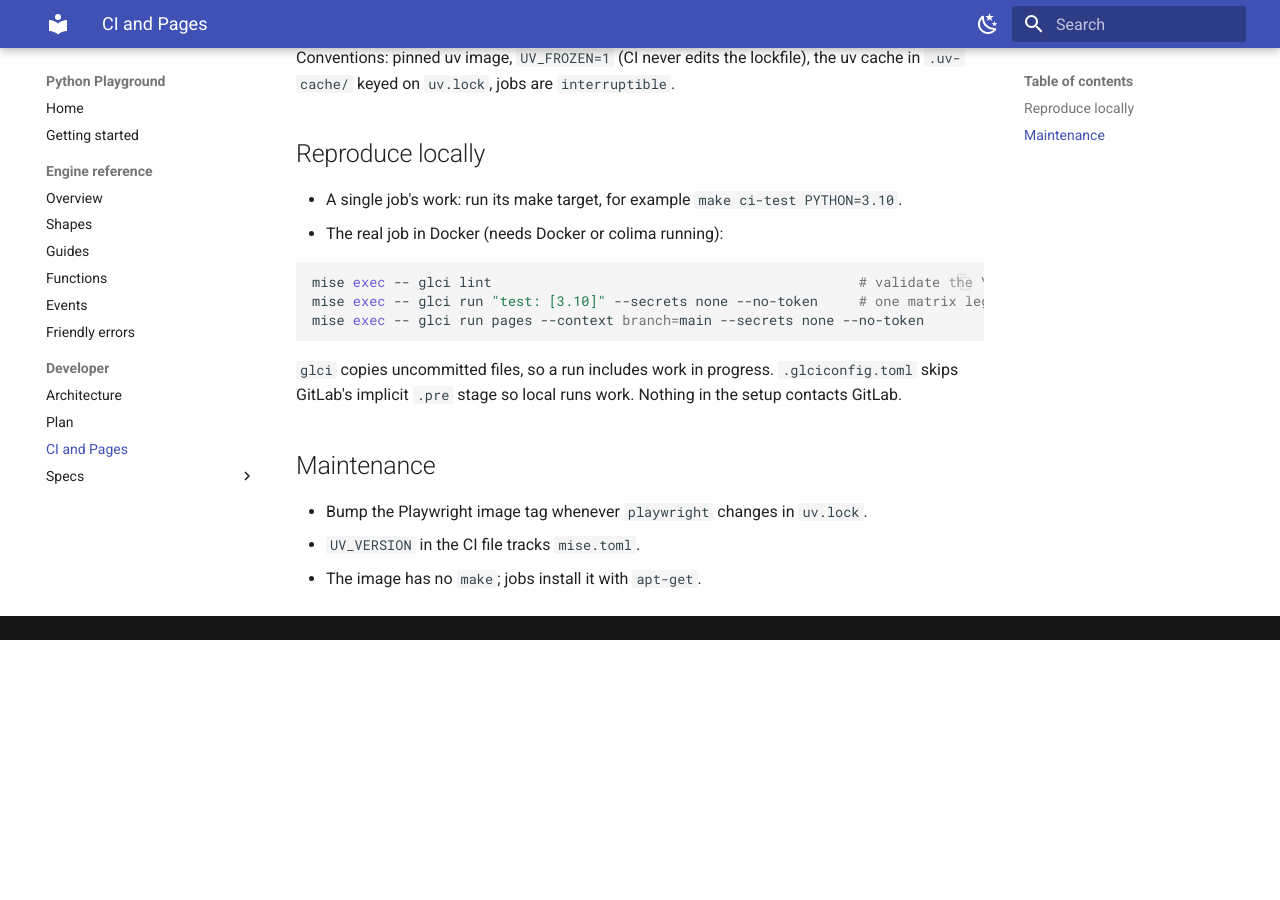
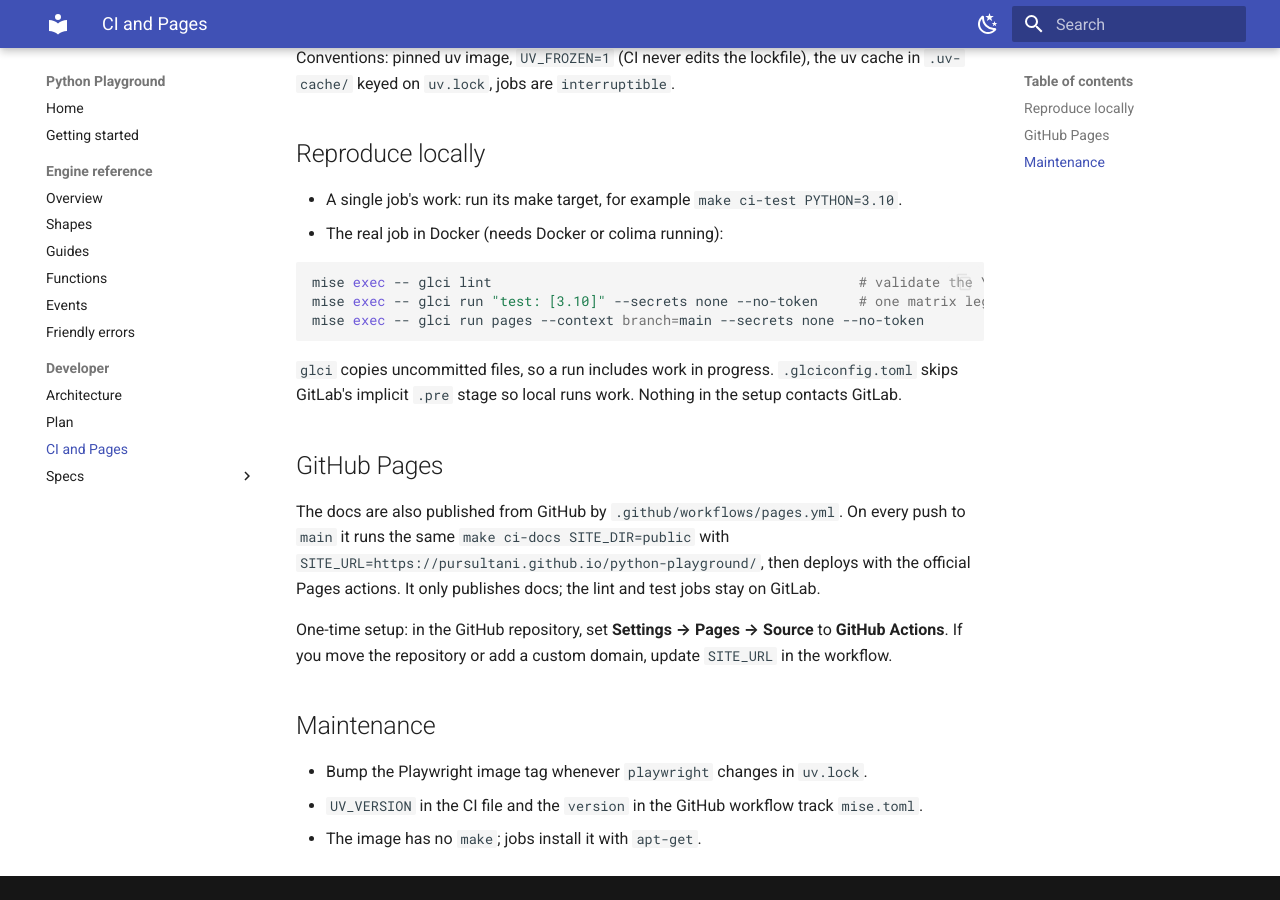
Before and after one commit to pursultani/python-playground, an MkDocs documentation site: the page built from docs/developer/ci.md, in a window 1280 px wide and 900 px high, scrolled down 589 px. Built offline with MkDocs 1.6.1 and Material for MkDocs 9.7.7, drawn with Linux system fonts in a browser that asks for light colours; before the commit the page ends 1229 px from its top, so only the background shows below that.

Commit message:
ci: publish docs on GitHub Pages
Add a GitHub Actions workflow that builds the docs with make ci-docs and deploys them to Pages on every push to main. Document it in docs/developer/ci.md.

```diff
--- a/docs/developer/ci.md
+++ b/docs/developer/ci.md
@@ -28,8 +28,18 @@ mise exec -- glci run pages --context branch=main --secrets none --no-token
 `glci` copies uncommitted files, so a run includes work in progress. `.glciconfig.toml` skips
 GitLab's implicit `.pre` stage so local runs work. Nothing in the setup contacts GitLab.
 
+## GitHub Pages
+
+The docs are also published from GitHub by `.github/workflows/pages.yml`. On every push to
+`main` it runs the same `make ci-docs SITE_DIR=public` with
+`SITE_URL=https://pursultani.github.io/python-playground/`, then deploys with the official
+Pages actions. It only publishes docs; the lint and test jobs stay on GitLab.
+
+One-time setup: in the GitHub repository, set **Settings → Pages → Source** to **GitHub Actions**.
+If you move the repository or add a custom domain, update `SITE_URL` in the workflow.
+
 ## Maintenance
 
 - Bump the Playwright image tag whenever `playwright` changes in `uv.lock`.
-- `UV_VERSION` in the CI file tracks `mise.toml`.
+- `UV_VERSION` in the CI file and the `version` in the GitHub workflow track `mise.toml`.
 - The image has no `make`; jobs install it with `apt-get`.
```
Also changed, not shown: 1 other file.
